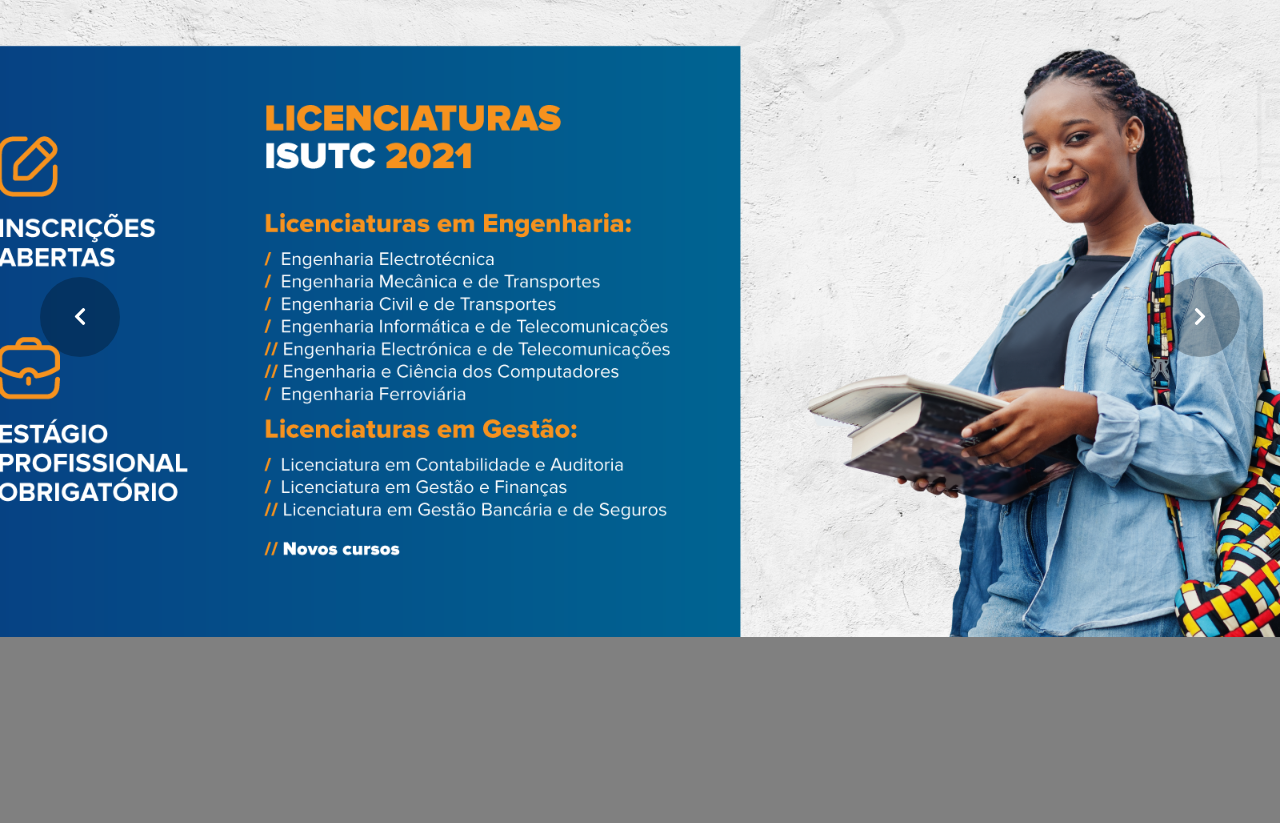
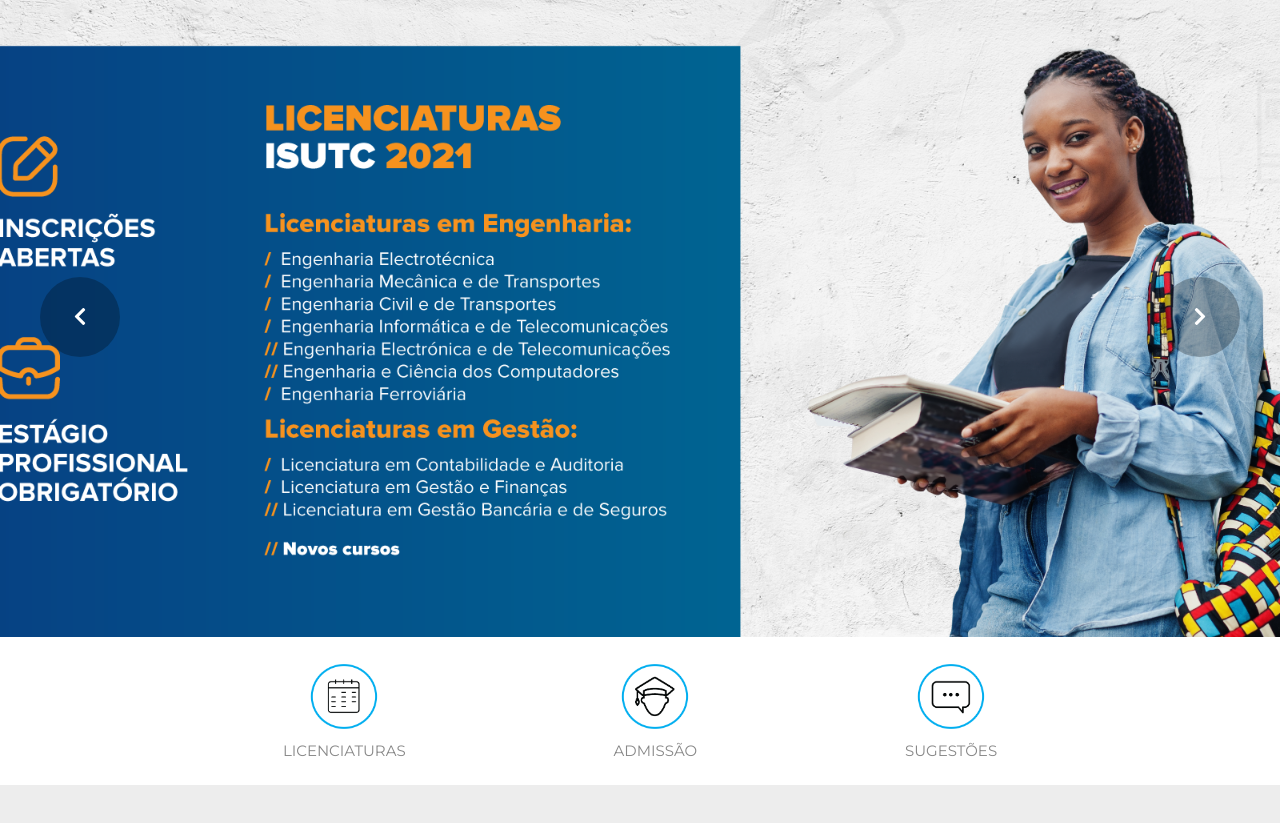
Before and after one commit to Jeronimo-MZ/isutc-landing-page, a plain HTML site: page index.html in a window 1280 px wide. Shown: the part 147-970 px from the top of the page. Drawn offline with Linux system fonts and the light colour scheme; grey boxes are pictures that could not be loaded.

Commit message:
:package: section#links

```diff
--- a/assets/css/main.scss
+++ b/assets/css/main.scss
@@ -14,7 +14,7 @@
 }
 
 body {
-    background-color: gray;
+    background-color: #ededed;
 }
 
 a {
@@ -121,7 +121,7 @@ header {
         opacity: 0;
         visibility: hidden;
         transition: opacity .6s, visibility .6s, top .4s;
-
+        z-index: 10;
         h2,
         h2 a {
             font-size: 1.5rem;
@@ -234,3 +234,35 @@ section#banner {
         }
     }
 }
+
+// section#links
+section#links {
+    background-color: white;
+    .container {
+        width: 100%;
+        display: flex;
+        align-items: center;
+        justify-content: space-evenly;
+        padding: 2rem 8rem;
+        a {
+            padding: .5rem;
+            display: flex;
+            flex-direction: column;
+            align-items: center;
+            justify-content: center;
+            gap: 1rem;
+            img {
+                width: 8rem;
+            }
+            h2 {
+                color: #888888;
+                transition: .2s;
+                font-weight: normal;
+                text-transform: uppercase;
+                &:hover {
+                    color: #0056b3;
+                }
+            }
+        }
+    }
+}
--- a/index.html
+++ b/index.html
@@ -167,7 +167,23 @@
                 <button id="btn-next"><i class="fas fa-chevron-right"></i></button>
             </div>
         </section>
-
+        <section id="links">
+            <div class="container">
+                <a href="#">
+                    <img src="./assets/images/icon-calendario_ISUTC.png" alt="Ícone de calendário">
+                    <h2>Licenciaturas</h2>
+                </a>
+                <a href="#">
+                    <img src="./assets/images/icon-matriculas_ISUTC.png" alt="Ícone de graduado">
+                    <h2>Admissão</h2>
+                </a>
+                <a href="#">
+                    <img src="./assets/images/icon-Questoes_ISUTC.png" alt="Ícone de mensagem">
+                    <h2>Sugestões</h2>
+                </a>
+            </div>
+            <!-- /.container -->
+        </section>
     </main>
     <div class="space" style="height: 100vh;"></div>
     <script src="./assets/js/scroll.js"></script>
```
Also changed, not shown: assets/css/main.css, assets/images/icon-Questoes_ISUTC.png (added), assets/images/icon-calendario_ISUTC.png (added), assets/images/icon-matriculas_ISUTC.png (added), 1 other file.
